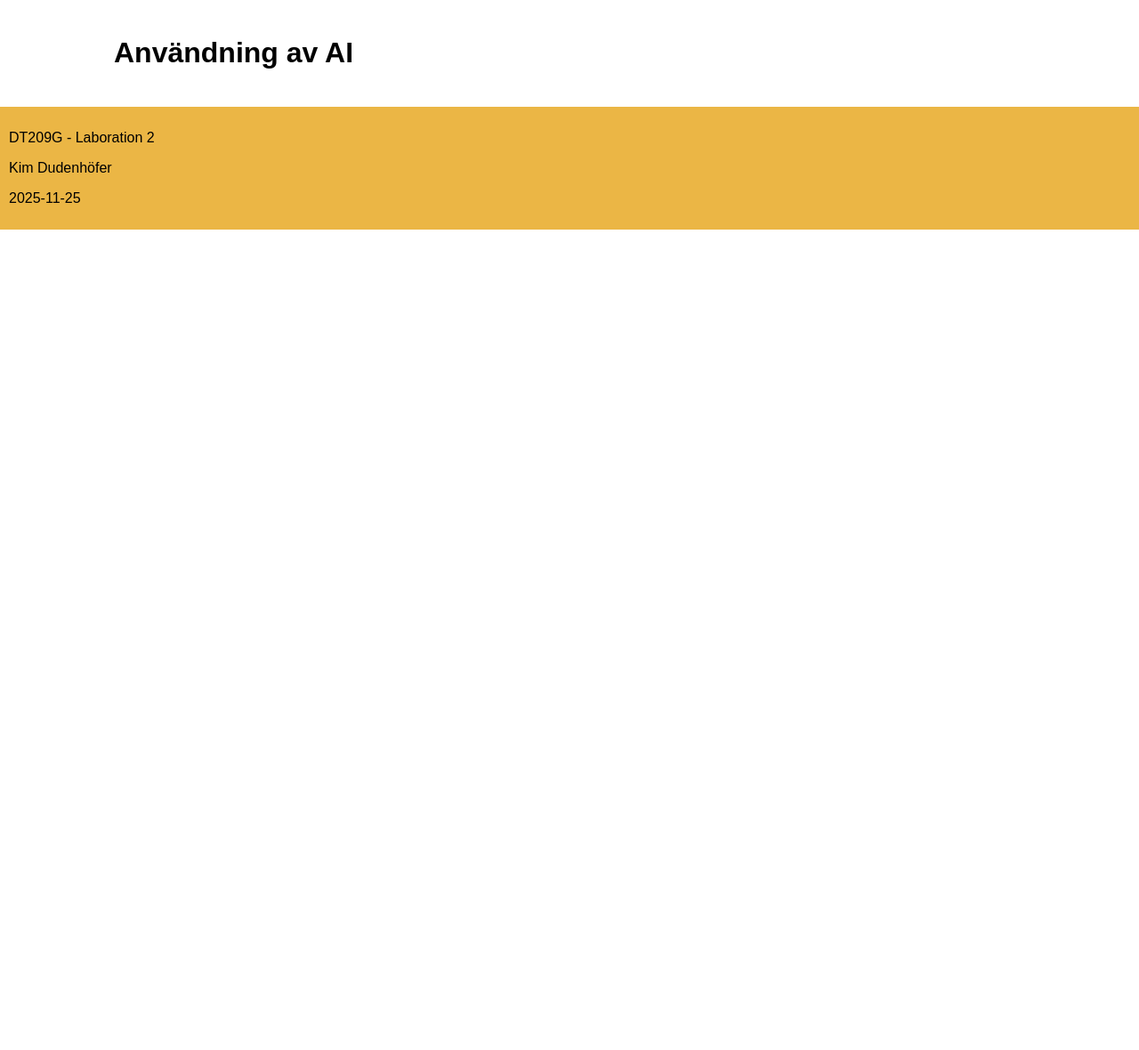
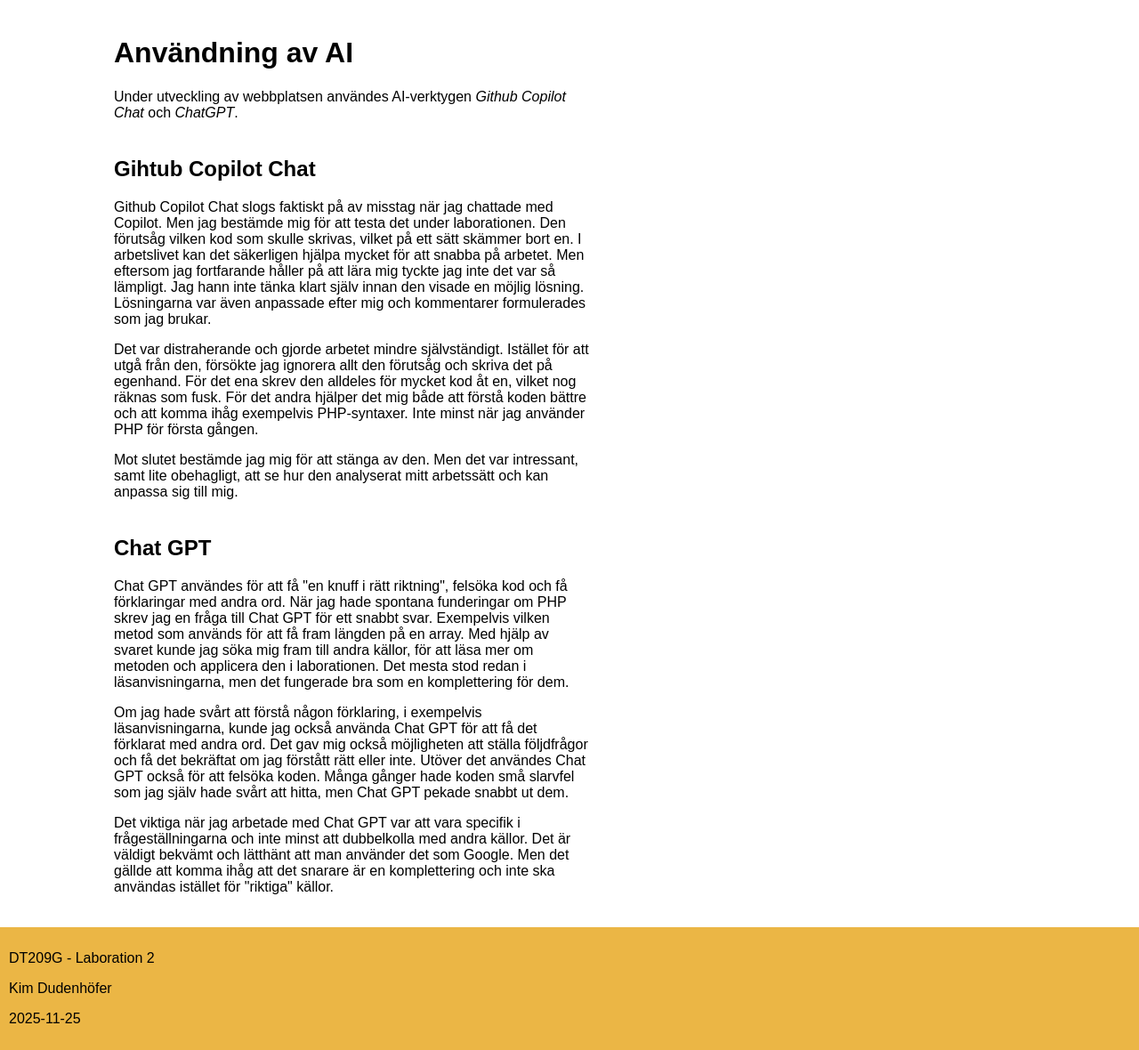
Before and after one commit to kimdude/dt209g-lab2, a PHP site: page /ai.php in a window 1280 px wide. Shown: the part 58-1238 px from the top of the page at 89% size. Before the commit the page ends 316 px from the top, so only its background shows below. Run offline with PHP 8.4, Linux system fonts and the light colour scheme; data that the repository does not hold is empty; a stand-in replaces the project's code that opens the database connection.

Commit message:
Lagt till innehåll på startsida och sida om AI.

```diff
--- a/ai.php
+++ b/ai.php
@@ -4,6 +4,37 @@ include("includes/header.php");
 ?>
 
 <h1>Användning av AI</h1>
-
+<p>
+    Under utveckling av webbplatsen användes AI-verktygen <em>Github Copilot Chat</em> och <em>ChatGPT</em>.
+</p>
+<h2>Gihtub Copilot Chat</h2>
+<p>
+    Github Copilot Chat slogs faktiskt på av misstag när jag chattade med Copilot. Men jag bestämde mig för att testa det under laborationen. Den förutsåg vilken kod som skulle skrivas, vilket på ett sätt
+    skämmer bort en. I arbetslivet kan det säkerligen hjälpa mycket för att snabba på arbetet. Men eftersom jag fortfarande håller på att lära mig tyckte jag inte det var
+    så lämpligt. Jag hann inte tänka klart själv innan den visade en möjlig lösning. Lösningarna var även anpassade efter mig och kommentarer formulerades som jag brukar.
+</p>
+<p>
+    Det var distraherande och gjorde arbetet mindre självständigt. Istället för att utgå från den, försökte jag ignorera allt den förutsåg och skriva det på egenhand. För det ena
+    skrev den alldeles för mycket kod åt en, vilket nog räknas som fusk. För det andra hjälper det mig både att förstå koden bättre och att
+    komma ihåg exempelvis PHP-syntaxer. Inte minst när jag använder PHP för första gången.
+</p>
+<p>
+    Mot slutet bestämde jag mig för att stänga av den. Men det var intressant, samt lite obehagligt, att se hur den analyserat mitt arbetssätt och kan anpassa sig till mig.
+</p>
+<h2>Chat GPT</h2>
+<p>
+    Chat GPT användes för att få "en knuff i rätt riktning", felsöka kod och få förklaringar med andra ord. När jag hade spontana funderingar om PHP skrev jag en fråga till Chat GPT
+    för ett snabbt svar. Exempelvis vilken metod som används för att få fram längden på en array. Med hjälp av svaret kunde jag söka mig fram till andra källor, för att läsa mer
+    om metoden och applicera den i laborationen. Det mesta stod redan i läsanvisningarna, men det fungerade bra som en komplettering för dem.
+</p>
+<p>
+    Om jag hade svårt att förstå någon förklaring, i exempelvis läsanvisningarna, kunde jag också använda Chat GPT för att få det förklarat med andra ord. Det gav mig också
+    möjligheten att ställa följdfrågor och få det bekräftat om jag förstått rätt eller inte. Utöver det användes Chat GPT också för att felsöka koden. Många gånger hade koden små
+    slarvfel som jag själv hade svårt att hitta, men Chat GPT pekade snabbt ut dem.
+</p>
+<p>
+    Det viktiga när jag arbetade med Chat GPT var att vara specifik i frågeställningarna och inte minst att dubbelkolla med andra källor. Det är väldigt bekvämt och lätthänt att
+    man använder det som Google. Men det gällde att komma ihåg att det snarare är en komplettering och inte ska användas istället för "riktiga" källor.
+</p>
 <?php
 include("includes/footer.php");
--- a/classes/Bucketlist.class.php
+++ b/classes/Bucketlist.class.php
@@ -23,6 +23,10 @@ class Bucketlist {
 
     //CREATE method to add item to bucketlist
     public function addItem(string $title, string $description, string $priority): bool {
+
+        //Sanitize inputs
+        $title = $this->db->real_escape_string($title);
+        $description = $this->db->real_escape_string($description);
 
         $sql = "INSERT INTO bucketlist(name, description, priority) VALUES ('$this->title', '$this->description', '$priority');";
 
--- a/css/style.css
+++ b/css/style.css
@@ -17,6 +17,10 @@ footer {
 
 h2 {
     margin-top: 40px;
+}
+
+p {
+    max-width: 60ch;
 }
 
 /* Main navigation */
@@ -142,7 +146,7 @@ article {
 
 /* Form */
 input:not(.addBtn), textarea {
-    width: 30%;
+    width: 50%;
     padding: 5px;
     border-radius: 5px;
     margin: 10px 0px;
@@ -181,7 +185,14 @@ label {
     }
 }
 
+/* Media queries */
 @media screen and (max-width: 800px) {
     #navBtn { display: block; }
     nav > ul { display: none; flex-direction: column;}
+    input:not(.addBtn), textarea { width: 80%; }
+    .confirmMessage { left: 35%; }
 }
+
+@media screen and (max-width: 800px) {
+    .confirmMessage { left: 25%;}
+}
--- a/install.php
+++ b/install.php
@@ -9,7 +9,7 @@ if ($db->connect_error) {
 
 $sql = "
 DROP TABLE IF EXISTS bucketlist;
-CREATE TABLE bucketlist (
+CREATE TABLE dt209g_bucketlist (
     id INT(11) UNSIGNED AUTO_INCREMENT PRIMARY KEY,
     name VARCHAR(30) NOT NULL,
     description VARCHAR(70),
```
Also changed, not shown: index.php (+25 -0 lines).
